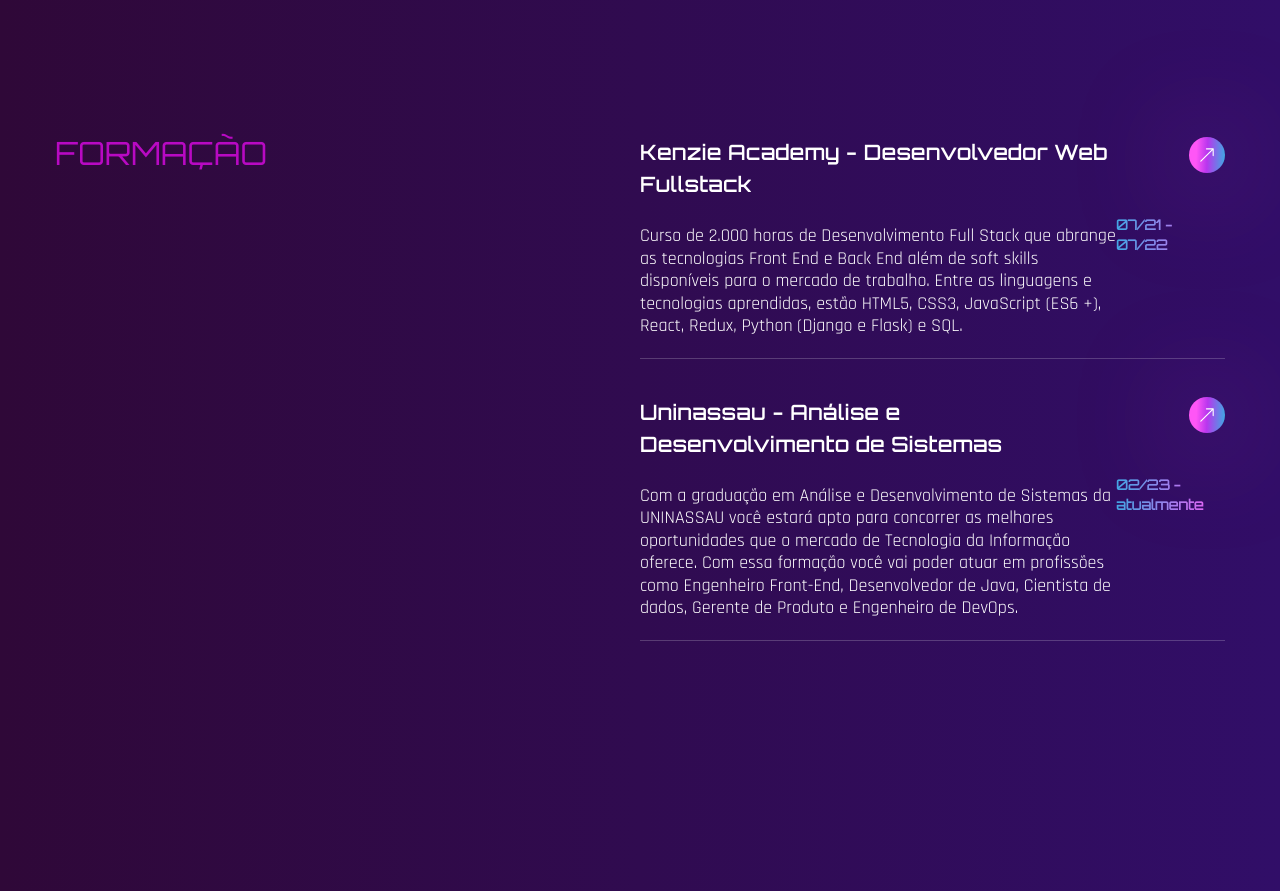
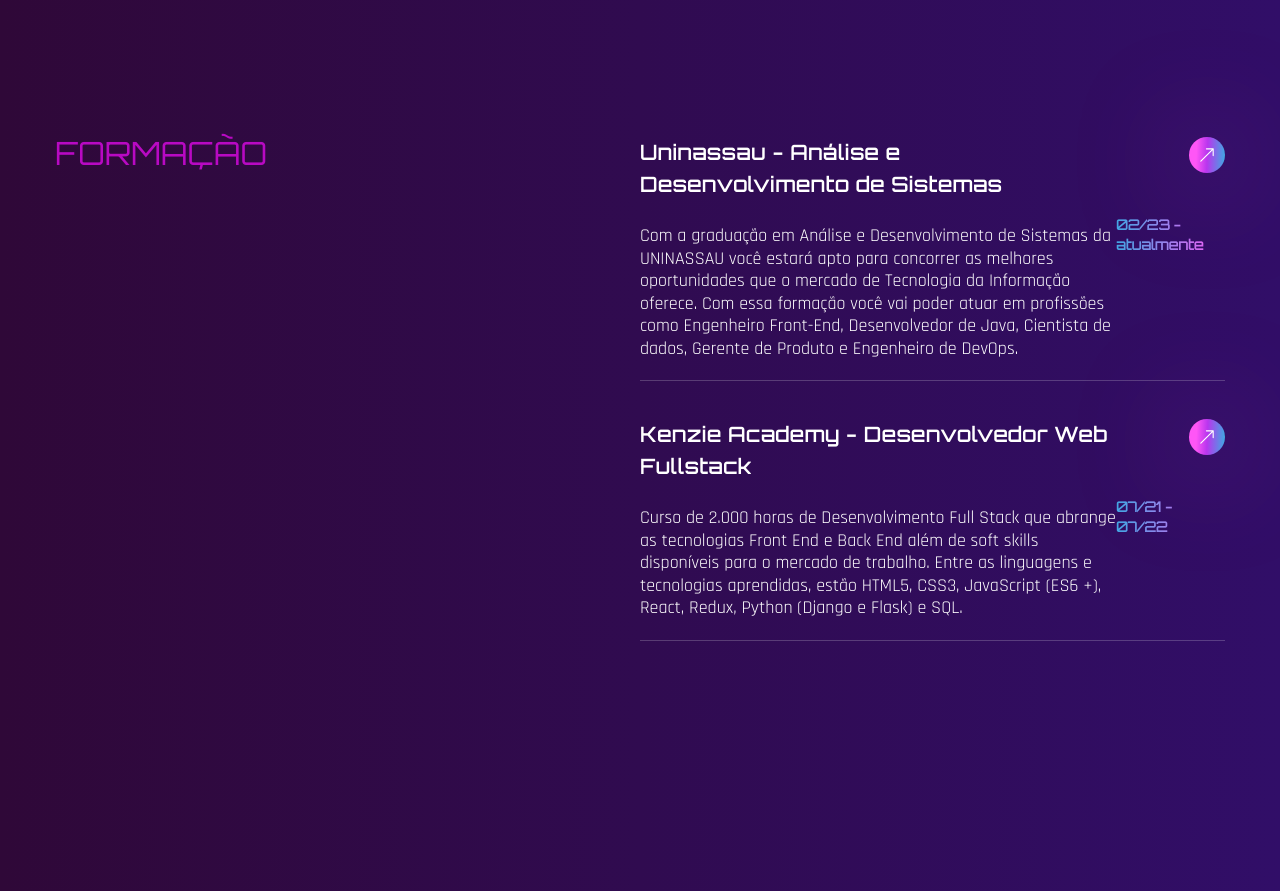
Before and after one commit to BrunoFaria93/portfolio-bruno, a React (Create React App) app in the folder portfolioProject/: page / in a window 1280 px wide. Shown: the part 1680-2571 px from the top of the page. Built offline with nearby package versions, Linux system fonts and the light colour scheme; the HTML template or start-up script is replaced by a standard one; a web font is replaced by a local one.

Commit message:
mudei a ordem das minhas experiencias

```diff
--- a/portfolioProject/src/components/Services.js
+++ b/portfolioProject/src/components/Services.js
@@ -5,16 +5,16 @@
 import { Link } from "react-scroll";
 const services = [
   {
+    name: "Uninassau - Análise e Desenvolvimento de Sistemas",
+    date: "02/23 - atualmente",
+    description: "Com a graduação em Análise e Desenvolvimento de Sistemas da UNINASSAU você estará apto para concorrer as melhores oportunidades que o mercado de Tecnologia da Informação oferece. Com essa formação você vai poder atuar em profissões como Engenheiro Front-End, Desenvolvedor de Java, Cientista de dados, Gerente de Produto e Engenheiro de DevOps.",
+    link: "https://graduacao.uninassau.digital/nossos-cursos/analise-e-desenvolvimento-de-sistemas/85/60/2?utm_source=google&utm_medium=search&utm_campaign=um-uninassau-graduacao_ead_20221-conversao-google-&utm_content=um-uninassau-graduacao_ead_20221-conversao-google--search-generico_-interesses-&utm_term=um-uninassau-graduacao_ead_20221-conversao-google--search-generico_-interesses--na--&gad=1&gclid=CjwKCAjwl6OiBhA2EiwAuUwWZXK-KEdGd-6yBpOdfiRSEPObyfgVnOt8hY-NksLXEpno9mjDhVid1BoChosQAvD_BwE",
+  },
+  {
     name: "Kenzie Academy - Desenvolvedor Web Fullstack",
     date: "07/21 - 07/22",
     description: "Curso de 2.000 horas de Desenvolvimento Full Stack que abrange as tecnologias Front End e Back End além de soft skills disponíveis para o mercado de trabalho. Entre as linguagens e tecnologias aprendidas, estão HTML5, CSS3, JavaScript (ES6 +), React, Redux, Python (Django e Flask) e SQL.",
     link: "https://kenzie.com.br/quem-somos?utm_medium=google-ads&hsa_ad=648094279880&hsa_acc=2166776305&hsa_src=g&gclid=CjwKCAjwl6OiBhA2EiwAuUwWZXPav0L4a_ripnYYNEQFHrLHHQVJYe4L1DCduoVjn9s-qqLOkN2SxBoCopEQAvD_BwE&hsa_grp=137371409172&utm_term=kenzie%20academy&utm_source=adwords&gad=1&hsa_cam=15853756022&utm_campaign=INSC-PER-2022-TERMOS-MARCA-SEARCH"
-  },
-  {
-    name: "Uninassau - Análise e Desenvolvimento de Sistemas",
-    date: "02/23 - atualmente",
-    description: "Com a graduação em Análise e Desenvolvimento de Sistemas da UNINASSAU você estará apto para concorrer as melhores oportunidades que o mercado de Tecnologia da Informação oferece. Com essa formação você vai poder atuar em profissões como Engenheiro Front-End, Desenvolvedor de Java, Cientista de dados, Gerente de Produto e Engenheiro de DevOps.",
-    link: "https://graduacao.uninassau.digital/nossos-cursos/analise-e-desenvolvimento-de-sistemas/85/60/2?utm_source=google&utm_medium=search&utm_campaign=um-uninassau-graduacao_ead_20221-conversao-google-&utm_content=um-uninassau-graduacao_ead_20221-conversao-google--search-generico_-interesses-&utm_term=um-uninassau-graduacao_ead_20221-conversao-google--search-generico_-interesses--na--&gad=1&gclid=CjwKCAjwl6OiBhA2EiwAuUwWZXK-KEdGd-6yBpOdfiRSEPObyfgVnOt8hY-NksLXEpno9mjDhVid1BoChosQAvD_BwE",
   }
 ];
 
```
